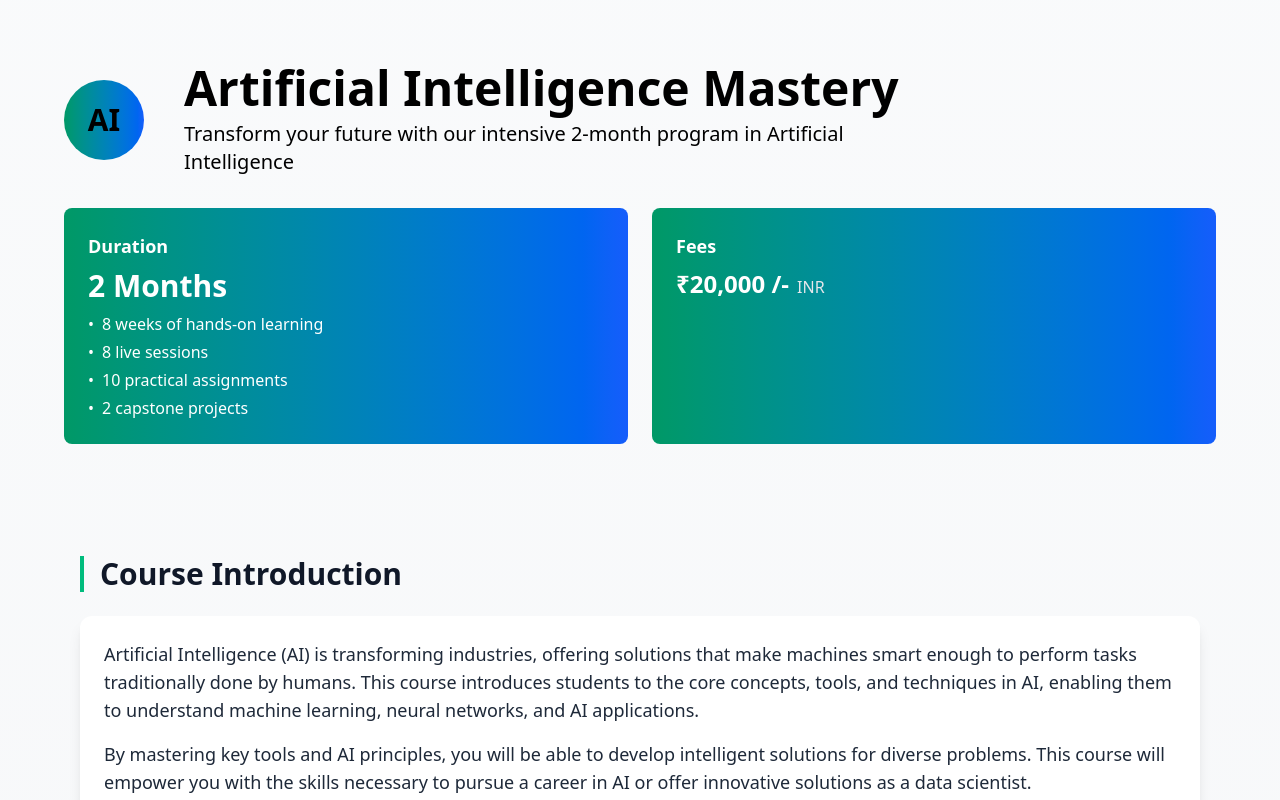
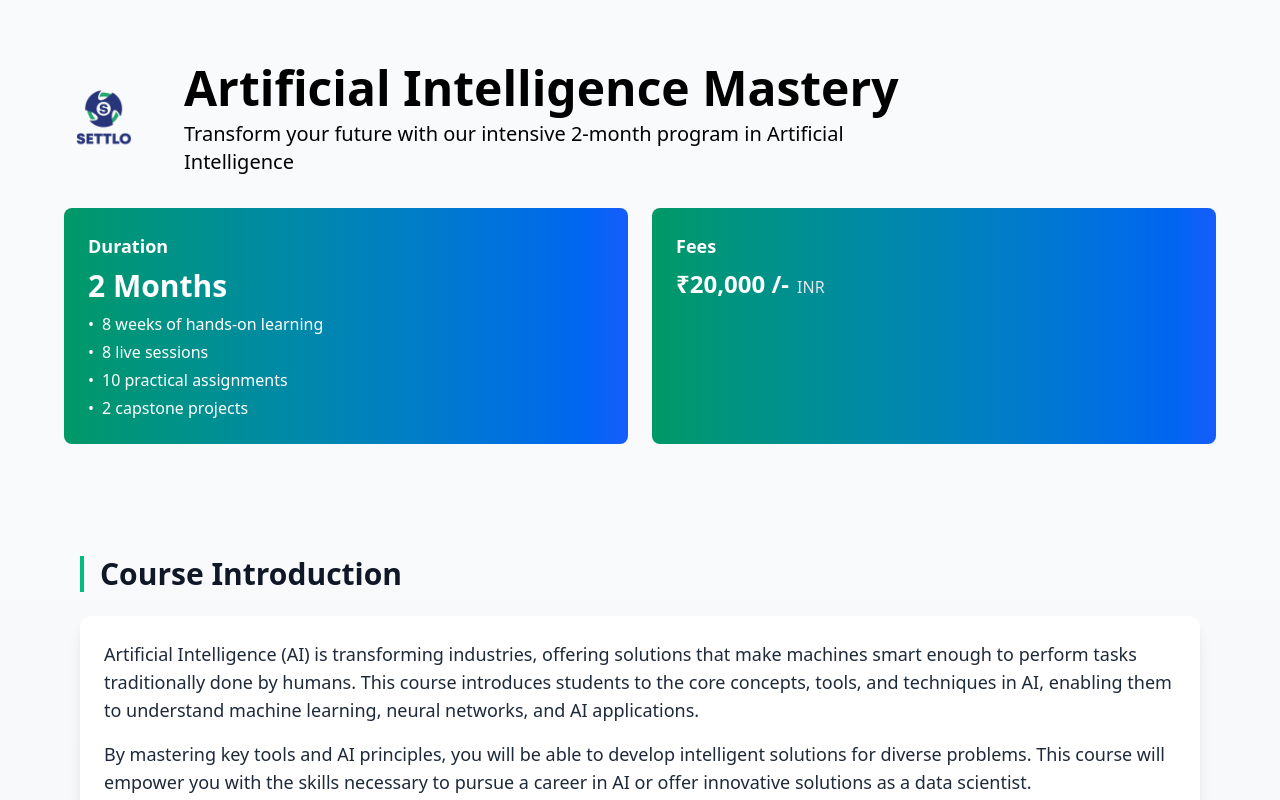
Before and after one commit to vitneshimmanuvel/sert-orealcourse, a React (Vite) app: page /ai-mastery in a window 1280 px wide. Shown: the top 800 px of the page. Built offline with nearby package versions, Linux system fonts and the light colour scheme.

Commit message:
pushhhhhh

```diff
--- a/src/components/ArtificialIntelligenceMastery.jsx
+++ b/src/components/ArtificialIntelligenceMastery.jsx
@@ -166,9 +166,7 @@ const ArtificialIntelligenceMastery = () => {
       <header className=" text-black py-16 px-4">
         <div className="max-w-6xl mx-auto">
           <div className="flex flex-col md:flex-row items-center mb-8">
-            <div className="bg-gradient-to-r from-emerald-600 to-blue-600 rounded-full w-20 h-20 flex items-center justify-center mb-6 md:mb-0 md:mr-10">
-              <span className="text-3xl font-bold">AI</span>
-            </div>
+            <img src="logo.png" alt="Logo" className=" md:mb-0 md:mr-10 w-20 transform scale-[1.5]" />
             <div>
               <h1 className="text-4xl md:text-5xl font-bold mb-2">Artificial Intelligence Mastery</h1>
               <p className="text-xl max-w-3xl">
@@ -546,9 +544,7 @@ const ArtificialIntelligenceMastery = () => {
         <div className="max-w-6xl mx-auto">
           <div className="text-center">
             <div className="flex justify-center mb-4">
-              <div className="bg-gradient-to-r from-emerald-600 to-blue-600 rounded-full w-16 h-16 flex items-center justify-center">
-                <span className="text-2xl font-bold">AI</span>
-              </div>
+              <img src="logo.png" alt="Logo" className=" md:mb-0 md:mr-10 w-20 transform scale-[1.5]" />
             </div>
             <p className="text-lg">© 2025 settlo academy all rights reserved.</p>
             <p className="mt-2 text-emerald-200">Designed for the future of technology</p>
--- a/src/components/CartoonCaricatureMastery.jsx
+++ b/src/components/CartoonCaricatureMastery.jsx
@@ -45,7 +45,7 @@ const handleSubmit = async (e) => {
   if (validateForm()) {
     setIsSubmitting(true); // Set loading state
     try {
-      const response = await fetch('http://localhost:3000/api/course-enrollment', {
+      const response = await fetch('https://settlo-forms-notlead.onrender.com/api/course-enrollment', {
         method: 'POST',
         headers: {
           'Content-Type': 'application/json',
@@ -153,9 +153,7 @@ const handleSubmit = async (e) => {
       <header className="  text-black py-16 px-4">
         <div className="max-w-6xl mx-auto">
           <div className="flex flex-col md:flex-row items-center mb-8">
-            <div className="bg-gradient-to-br  to-red-500 rounded-full w-20 h-20 flex items-center justify-center mb-6 md:mb-0 md:mr-10">
-              <span className="text-3xl font-bold">C</span>
-            </div>
+           <img src="logo.png" alt="Logo" className=" md:mb-0 md:mr-10 w-20 transform scale-[1.5]" />
             <div>
               <h1 className="text-4xl md:text-5xl font-bold mb-2">Cartoon and Caricatures Art Mastery</h1>
               <p className="text-xl max-w-3xl">
@@ -528,9 +526,7 @@ const handleSubmit = async (e) => {
         <div className="max-w-6xl mx-auto">
           <div className="text-center">
             <div className="flex justify-center mb-4">
-              <div className="bg-gradient-to-br from-yellow-400 to-red-500 rounded-full w-16 h-16 flex items-center justify-center">
-                <span className="text-2xl font-bold">C</span>
-              </div>
+              <img src="logo.png" alt="Logo" className=" md:mb-0 md:mr-10 w-20 transform scale-[1.5]" />
             </div>
             <p className="text-lg">© 2025 settlo academy all rights reserved.</p>
             <p className="mt-2 text-orange-200">Designed for creative expression</p>
--- a/src/components/ContentMarketingMastery.jsx
+++ b/src/components/ContentMarketingMastery.jsx
@@ -153,9 +153,7 @@ const CartoonCaricatureMastery = () => {
       <header className="bg-gradient-to-r from-emerald-600 to-blue-600 text-white py-16 px-4">
         <div className="max-w-6xl mx-auto">
           <div className="flex flex-col md:flex-row items-center mb-8">
-            <div className="bg-gradient-to-br from-emerald-600 to-blue-600 rounded-full w-20 h-20 flex items-center justify-center mb-6 md:mb-0 md:mr-10">
-              <span className="text-3xl font-bold">C</span>
-            </div>
+           <img src="logo.png" alt="Logo" className=" md:mb-0 md:mr-10 w-20 transform scale-[1.5]" />
             <div>
               <h1 className="text-4xl md:text-5xl font-bold mb-2">Cartoon and Caricatures Art Mastery</h1>
               <p className="text-xl max-w-3xl">
@@ -526,9 +524,7 @@ const CartoonCaricatureMastery = () => {
         <div className="max-w-6xl mx-auto">
           <div className="text-center">
             <div className="flex justify-center mb-4">
-              <div className="bg-gradient-to-br from-emerald-600 to-blue-600 rounded-full w-16 h-16 flex items-center justify-center">
-                <span className="text-2xl font-bold">C</span>
-              </div>
+              <img src="logo.png" alt="Logo" className=" md:mb-0 md:mr-10 w-20 transform scale-[1.5]" />
             </div>
             <p className="text-lg">© 2025 settlo academy all rights reserved.</p>
             <p className="mt-2 text-emerald-200">Designed for creative expression</p>
--- a/src/components/DigitalMarketingMastery.jsx
+++ b/src/components/DigitalMarketingMastery.jsx
@@ -153,9 +153,7 @@ const DigitalMarketingMastery = () => {
             <header className=" text-black py-16 px-4">
                 <div className="max-w-6xl mx-auto">
                     <div className="flex flex-col md:flex-row items-center mb-8">
-                        <div className="bg-gradient-to-br from-emerald-600 to-blue-600 rounded-full w-20 h-20 flex items-center justify-center mb-6 md:mb-0 md:mr-10">
-                            <span className="text-3xl font-bold">D</span>
-                        </div>
+                       <img src="logo.png" alt="Logo" className=" md:mb-0 md:mr-10 w-20 transform scale-[1.5]" />
                         <div>
                             <h1 className="text-4xl md:text-5xl font-bold mb-2">Digital Marketing Mastery</h1>
                             <p className="text-xl max-w-3xl">
@@ -519,9 +517,7 @@ const DigitalMarketingMastery = () => {
                 <div className="max-w-6xl mx-auto">
                     <div className="text-center">
                         <div className="flex justify-center mb-4">
-                            <div className="bg-gradient-to-br from-blue-500 to-purple-600 rounded-full w-16 h-16 flex items-center justify-center">
-                                <span className="text-2xl font-bold">D</span>
-                            </div>
+                          <img src="logo.png" alt="Logo" className=" md:mb-0 md:mr-10 w-20 transform scale-[1.5]" />
                         </div>
                         <p className="text-lg">© 2025 settlo academy all rights reserved.</p>
                         <p className="mt-2 text-emerald-200">Powered by digital marketing expertise</p>
--- a/src/components/FrontEndDevelopment.jsx
+++ b/src/components/FrontEndDevelopment.jsx
@@ -163,9 +163,7 @@ const FrontEndDevelopment = () => {
       <header className=" text-black py-16 px-4">
         <div className="max-w-6xl mx-auto">
           <div className="flex flex-col md:flex-row items-center mb-8">
-            <div className="bg-gradient-to-br from-emerald-600 to-blue-600 rounded-full w-20 h-20 flex items-center justify-center mb-6 md:mb-0 md:mr-10">
-              <span className="text-3xl font-bold">FE</span>
-            </div>
+           <img src="logo.png" alt="Logo" className=" md:mb-0 md:mr-10 w-20 transform scale-[1.5]" />
             <div>
               <h1 className="text-4xl md:text-5xl font-bold mb-2">Front-End Development</h1>
               <p className="text-xl max-w-3xl">
@@ -538,9 +536,7 @@ const FrontEndDevelopment = () => {
         <div className="max-w-6xl mx-auto">
           <div className="text-center">
             <div className="flex justify-center mb-4">
-              <div className="bg-gradient-to-br from-emerald-600 to-blue-600 rounded-full w-16 h-16 flex items-center justify-center">
-                <span className="text-2xl font-bold">FE</span>
-              </div>
+             <img src="logo.png" alt="Logo" className=" md:mb-0 md:mr-10 w-20 transform scale-[1.5]" />
             </div>
             <p className="text-lg">© 2025 settlo academy all rights reserved.</p>
             <p className="mt-2 text-emerald-200">Master the art of creating engaging web experiences</p>
```
